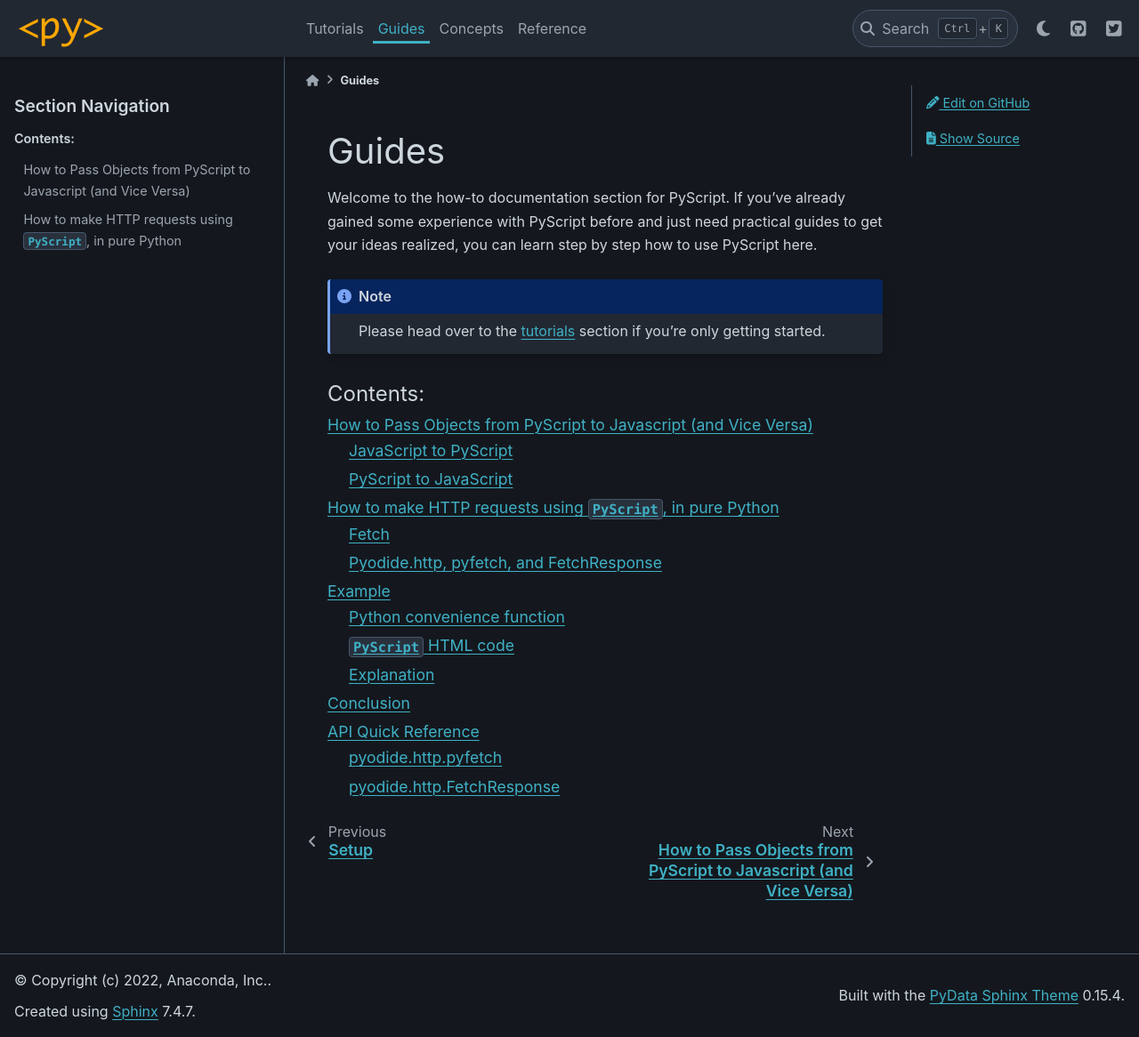
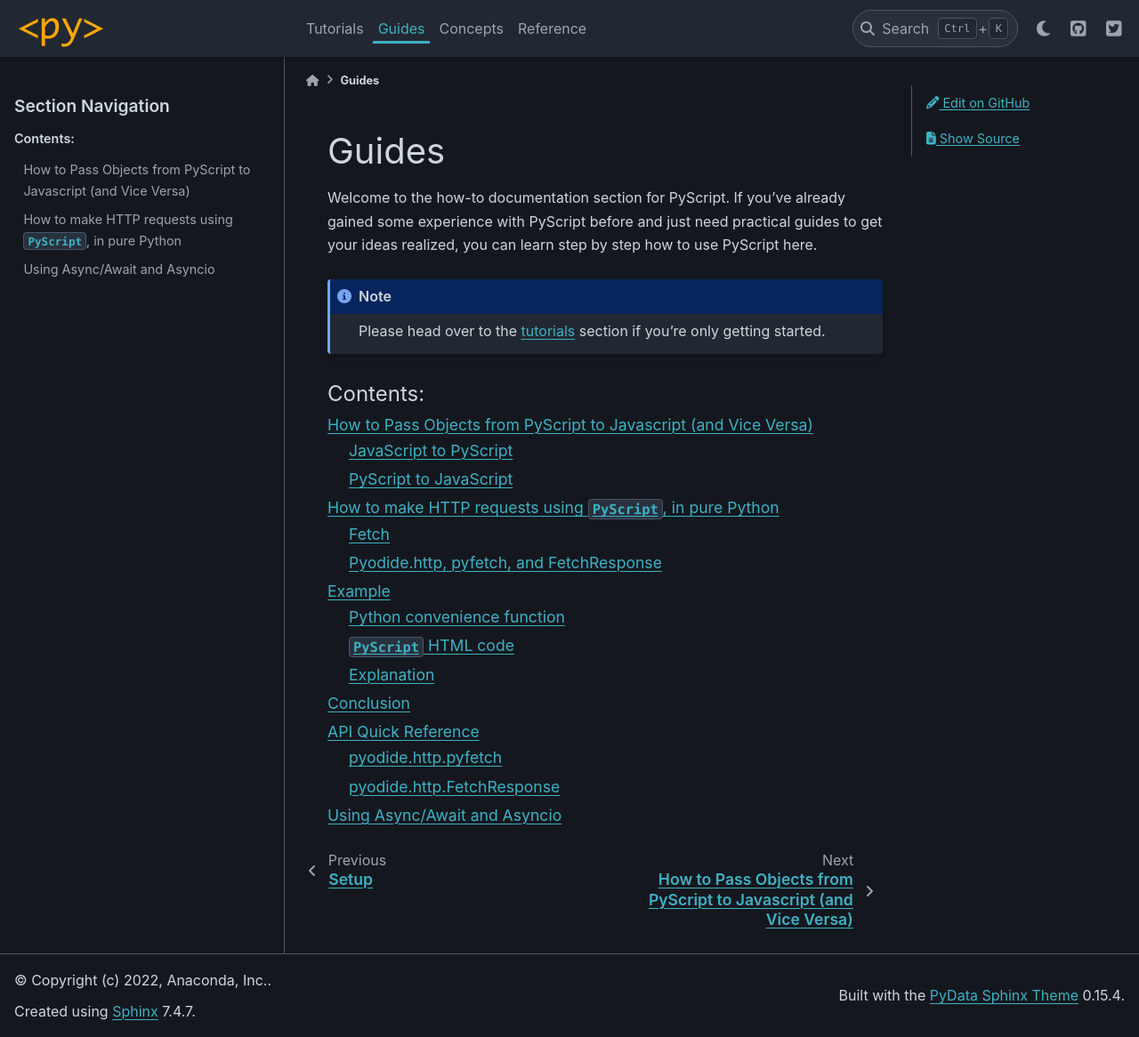
Before and after one commit to pyscript/pyscript, a Sphinx documentation site: the page built from docs/guides/index.md, in a window 1280 px wide and 1166 px high. Shown: the whole window at 89% size. Built offline with Sphinx 7.4.7 and the PyData theme 0.15.4, drawn with Linux system fonts in a browser that asks for light colours.

Commit message:
Stub of location for docs

````diff
--- /dev/null
+++ b/docs/guides/asyncio.md
@@ -0,0 +1 @@
+# Using Async/Await and Asyncio
--- a/docs/guides/index.md
+++ b/docs/guides/index.md
@@ -16,4 +16,5 @@
 ---
 passing-objects
 http-requests
+asyncio
 ```
````
Also changed, not shown: docs/index.md (+1 -0 lines).
